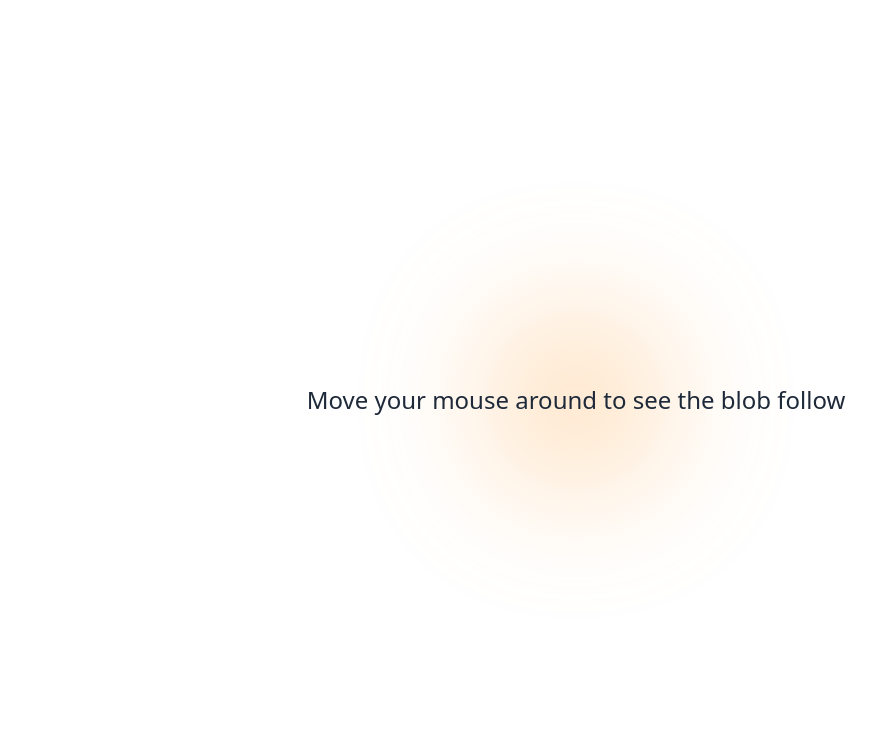
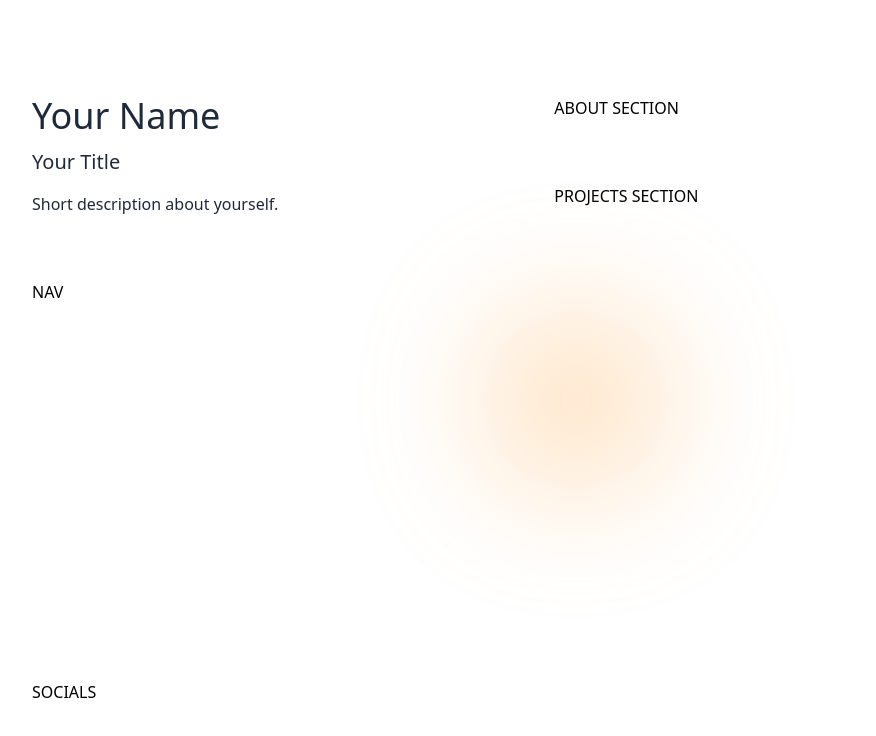
Before and after one commit to mrktsm/personal-website, a React (Vite) app: page / in a window 1280 px wide. Shown: the top 736 px of the page, without its empty margins (64-940 px from the left). Built offline with nearby package versions, Linux system fonts and the light colour scheme.

Commit message:
Initial Layout

```diff
--- a/src/App.tsx
+++ b/src/App.tsx
@@ -1,7 +1,38 @@
 import BlobFlower from "./BlobFlower";
 
 function App() {
-  return <BlobFlower />;
+  return (
+    <div className="min-h-screen text-black lg:flex lg:justify-between lg:gap-4 relative">
+      {/* Place BlobFlower behind other content */}
+      <div className="fixed inset-0 z-0">
+        <BlobFlower />
+      </div>
+
+      {/* Left Column (Header/Nav) - Adjusted horizontal padding */}
+      <header className="lg:sticky lg:top-0 lg:flex lg:max-h-screen lg:w-[40%] lg:flex-col lg:justify-between py-24 px-24 z-10">
+        <div>
+          <h1 className="text-4xl font-medium text-gray-800">Your Name</h1>
+          <h2 className="mt-3 text-xl font-medium text-gray-800">Your Title</h2>
+          <p className="mt-4 max-w-xs text-base font-medium text-gray-800">
+            Short description about yourself.
+          </p>
+          {/* Placeholder for Nav later */}
+          <nav className="hidden lg:block mt-16">NAV</nav>
+        </div>
+        {/* Placeholder for Social Links later */}
+        <ul className="mt-8 flex items-center">SOCIALS</ul>
+      </header>
+
+      {/* Right Column (Main Content) - Adjusted horizontal padding */}
+      <main id="content" className="lg:w-[60%] py-24 px-24 z-10">
+        {/* Placeholder for About/Projects later */}
+        <section id="about">ABOUT SECTION</section>
+        <section id="projects" className="mt-16">
+          PROJECTS SECTION
+        </section>
+      </main>
+    </div>
+  );
 }
 
 export default App;
--- a/src/BlobFlower.tsx
+++ b/src/BlobFlower.tsx
@@ -39,11 +39,6 @@ export default function BlobFollower() {
           <div className="w-48 h-48 rounded-full bg-orange-300 opacity-40 blur-3xl"></div>
         </div>
       )}
-      <div className="absolute inset-0 flex items-center justify-center">
-        <p className="text-gray-800 text-2xl font-medium z-10">
-          Move your mouse around to see the blob follow
-        </p>
-      </div>
     </div>
   );
 }
```
